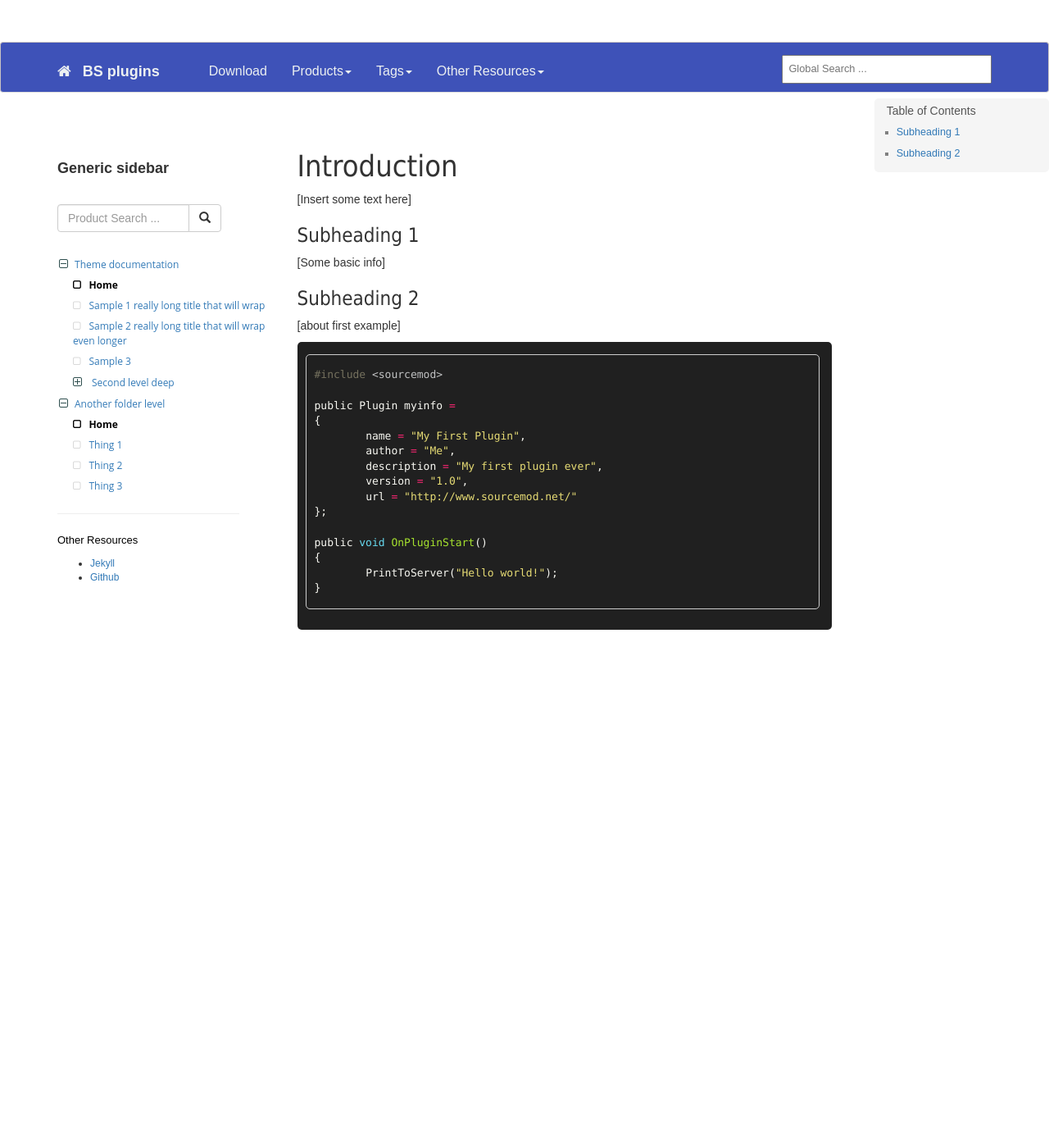
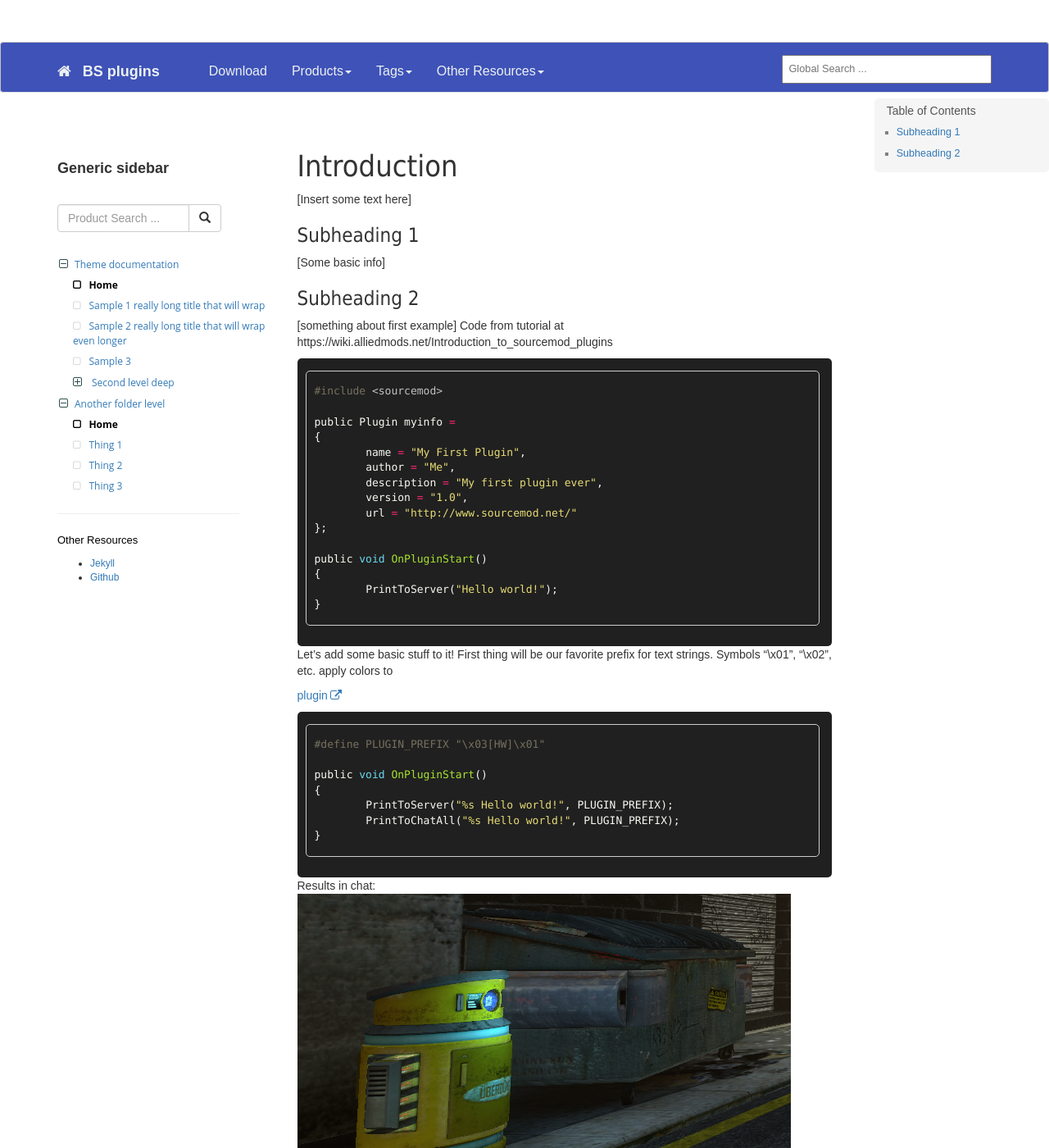
Before and after one commit to DiretideCandy/Blade-Symphony-Plugin-Examples, a Jekyll site: the page built from docs/_docs/index.md, in a window 1280 px wide and 1400 px high. Shown: the whole window at 82% size. Built offline with Jekyll 4.4.1, drawn with Linux system fonts in a browser that asks for light colours; some of the changed text lies outside the part shown.

Commit message:
Added hello_world to homepage

````diff
--- a/docs/_docs/index.md
+++ b/docs/_docs/index.md
@@ -13,7 +13,8 @@ topnav: topnav
 
 ## Subheading 2
 
-[about first example]
+[something about first example]
+Code from tutorial at https://wiki.alliedmods.net/Introduction_to_sourcemod_plugins
 
 ```c
 #include <sourcemod>
@@ -32,3 +33,23 @@ public void OnPluginStart()
 	PrintToServer("Hello world!");
 }
 ```
+
+Let's add some basic stuff to it!
+First thing will be our favorite prefix for text strings. Symbols "\x01", "\x02", etc. apply colors to
+
+<a href="https://github.com/DiretideCandy/Blade-Symphony-Plugin-Examples/blob/master/addons/sourcemod/scripting/examples/hello_world_modified.sp">plugin</a>
+```c
+#define PLUGIN_PREFIX "\x03[HW]\x01"
+
+public void OnPluginStart()
+{
+	PrintToServer("%s Hello world!", PLUGIN_PREFIX);
+	PrintToChatAll("%s Hello world!", PLUGIN_PREFIX);
+}
+```
+
+Results in chat:
+<img class="img-responsive img-full" src="{{ site.baseurl }}/img/index_hw_chat.png" alt="text in chat">
+
+and in server's window:
+<img class="img-responsive img-full" src="{{ site.baseurl }}/img/index_hw_server.png" alt="text in server">
--- a/docs/_layouts/default.html
+++ b/docs/_layouts/default.html
@@ -30,7 +30,7 @@
 
 
     <!-- Navigation -->
-    <nav class="navbar navbar-default navbar-top">
+    <nav class="navbar navbar-default">
         <div class="container topnavlinks">
             <div class="navbar-header">
                 <button type="button" class="navbar-toggle" data-toggle="collapse" data-target="#bs-example-navbar-collapse-1">
````
Also changed, not shown: docs/img/index_hw_chat.png (added), docs/img/index_hw_server.png (added), 1 other file.
